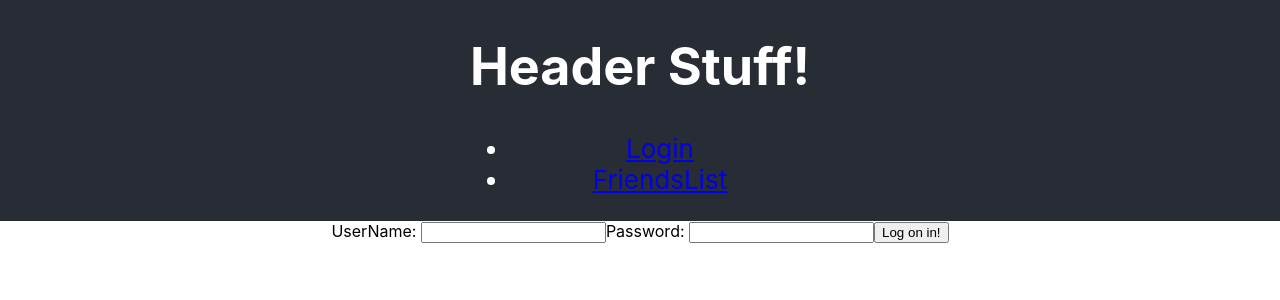
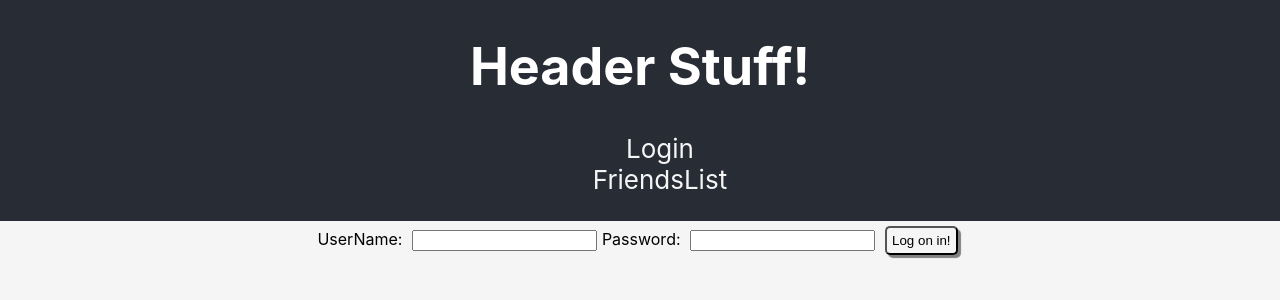
Before and after one commit to bloominstituteoftechnology/web-module-project-client-auth, a React (Create React App) app in the folder friends/: page /login in a window 1280 px wide. Shown: the top 300 px of the page. Built offline with nearby package versions, Linux system fonts and the light colour scheme.

Commit message:
Added a bit of styling

```diff
--- a/friends/src/components/Friend.js
+++ b/friends/src/components/Friend.js
@@ -21,7 +21,7 @@ export const Friend = (props) => {
     }
 
     return(
-        <div>
+        <div className='friend container'>
             <h3>Name: {friend.name}</h3>
             <p>Age: {friend.age}</p>
             <p>Email: {friend.email}</p>
--- a/friends/src/components/FriendsList.js
+++ b/friends/src/components/FriendsList.js
@@ -34,7 +34,7 @@ import {Friend} from './Friend';
             <div>
                 <div className='friendsListForm Container'>
                     <FriendsListForm  />                </div>
-                <div className='friend'>
+                <div className='friendList'>
                     {
                         this.state.friends.map(friend =>
                             <Friend key={friend.id} friend={friend} />
--- a/friends/src/index.css
+++ b/friends/src/index.css
@@ -11,3 +11,48 @@ code {
   font-family: source-code-pro, Menlo, Monaco, Consolas, 'Courier New',
     monospace;
 }
+
+body {
+  background: whitesmoke;
+}
+
+input {
+  margin: 5px;
+}
+
+li{
+  list-style: none;
+}
+
+a{
+  text-decoration: none;
+  color: whitesmoke;
+}
+
+button{
+  margin: 5px;
+  padding: 5px;
+  background: whitesmoke;
+  border-radius: 5px;
+  box-shadow: 3px 3px 1px gray;
+}
+
+.friendList{
+  display: flex;
+  flex-wrap: wrap;
+  justify-content: space-around;
+}
+
+.friend {
+  margin: 5px;
+  width: 30%;
+  border: 2px solid #282c34;
+  border-radius: 10px;
+}
+
+.formDiv {
+  padding: 10px;
+  margin-bottom: 20px;
+  border-bottom: 3px solid #282c34;
+
+}
```
